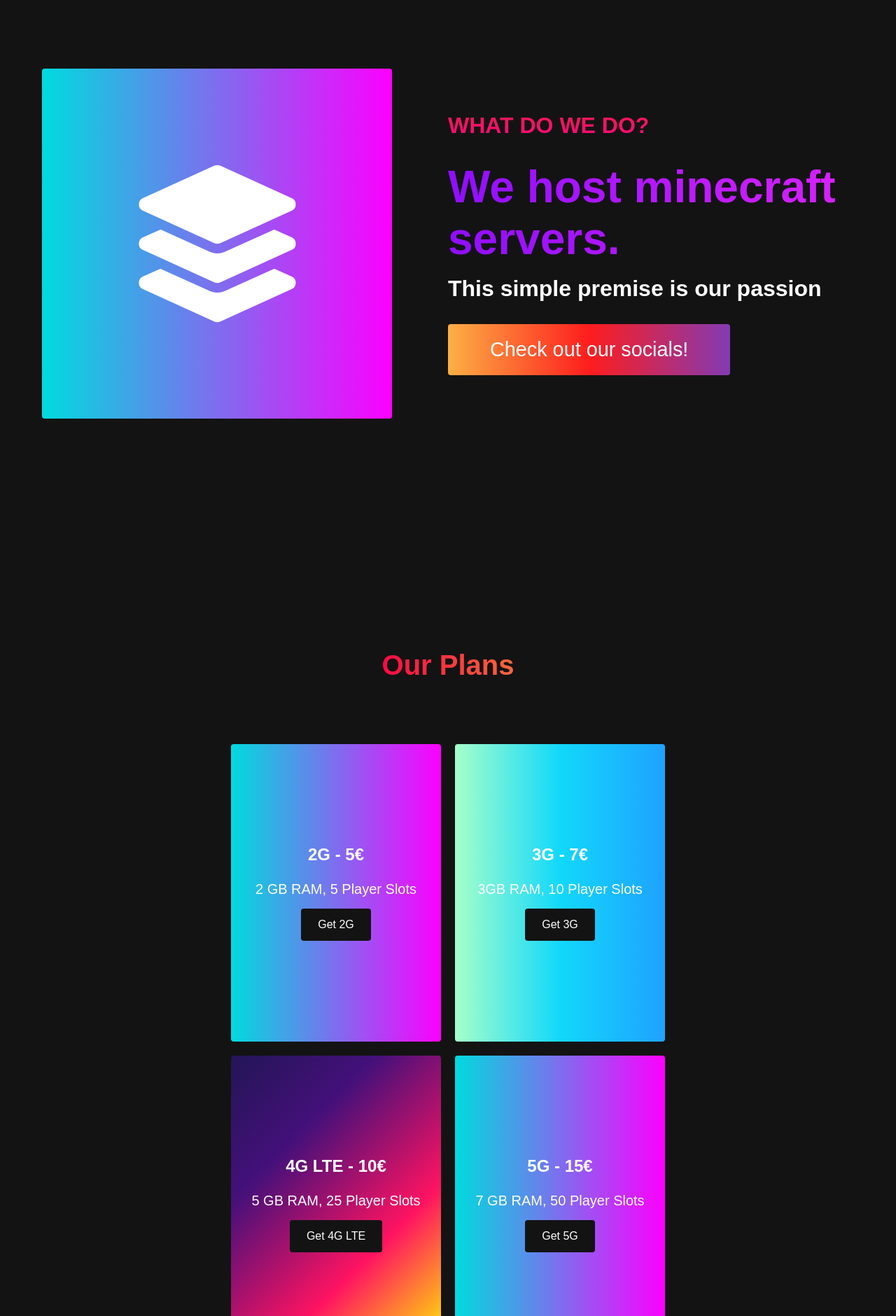
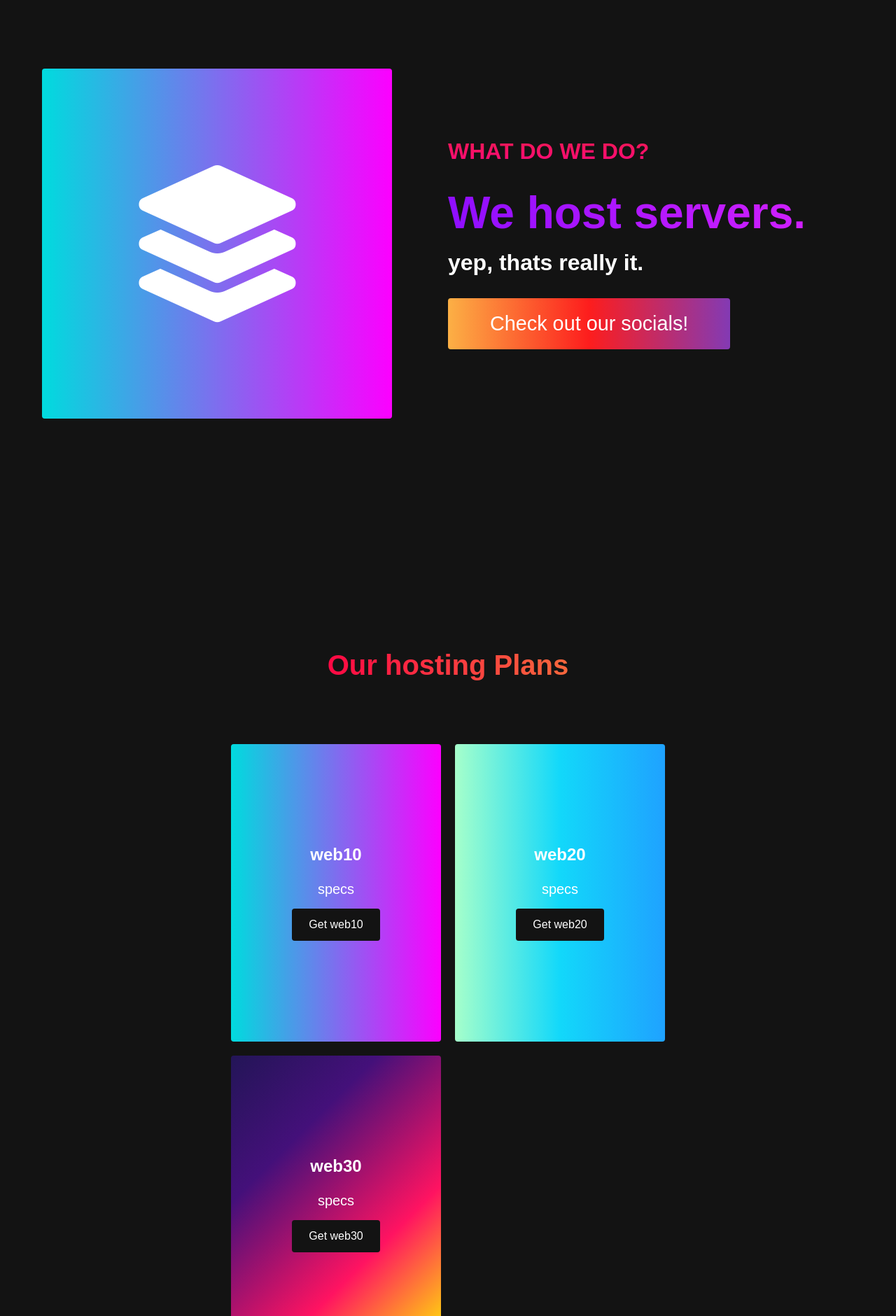
Before and after one commit to Sergey-Gruzdov/pyurhost.com, a PHP site: page / in a window 1280 px wide. Shown: the part 1040-2920 px from the top of the page at 70% size. Run offline with PHP 8.4, Linux system fonts and the light colour scheme; some libraries are stand-ins or nearby versions.

Commit message:
changed the sites main focus

```diff
--- a/index.html
+++ b/index.html
@@ -37,9 +37,6 @@
           <li class="navbar__btn">
             <a href="#sign-up" class="button" id="signup">SHOP</a>
           </li>
-          <li class="navbar__btn">
-            <a href="https://panel.pyurhost.com/index.php?r=site/login" class="button" id="panel">PANEL</a>
-          </li>
         </ul>
       </div>
     </nav>
@@ -47,8 +44,8 @@
     <!-- Hero Section -->
     <div class="hero" id="home">
       <div class="hero__container">
-        <h1 class="hero__heading">Choose your <span>way to play</span></h1>
-        <p class="hero__description">make the world your own</p>
+        <h1 class="hero__heading">Build <span>to your hearts content.</span></h1>
+        <p class="hero__description">truly make it your your own</p>
         <button class="main__btn"><a href="#about">Explore</a></button>
       </div>
     </div>
@@ -61,8 +58,8 @@
         </div>
         <div class="main__content">
           <h1>What do we do?</h1>
-          <h2>We host minecraft servers.</h2>
-          <p>This simple premise is our passion</p>
+          <h2>We host servers.</h2>
+          <p>yep, thats really it.</p>
           <button class="main__btn"><a href="#socials">Check out our socials!</a></button>
         </div>
       </div>
@@ -70,27 +67,22 @@
 
     <!-- Services Section -->
     <div class="services" id="services">
-      <h1>Our Plans</h1>
+      <h1>Our hosting Plans</h1>
       <div class="services__wrapper">
         <div class="services__card">
-          <h2>2G - 5€</h2>
-          <p>2 GB RAM, 5 Player Slots</p>
-          <div class="services__btn"><button onclick="window.location.href='https://shop.pyurhost.com';">Get 2G</button></div>
+          <h2>web10</h2>
+          <p>specs</p>
+          <div class="services__btn"><button onclick="window.location.href='https://shop.pyurhost.com';">Get web10</button></div>
         </div>
         <div class="services__card">
-          <h2>3G - 7€</h2>
-          <p>3GB RAM, 10 Player Slots</p>
-          <div class="services__btn"><button onclick="window.location.href='https://shop.pyurhost.com';">Get 3G</button></div>
+          <h2>web20</h2>
+          <p>specs</p>
+          <div class="services__btn"><button onclick="window.location.href='https://shop.pyurhost.com';">Get web20</button></div>
         </div>
         <div class="services__card">
-          <h2>4G LTE - 10€</h2>
-          <p>5 GB RAM, 25 Player Slots</p>
-          <div class="services__btn"><button onclick="window.location.href='https://shop.pyurhost.com';">Get 4G LTE</a></button></div>
-        </div>
-        <div class="services__card">
-          <h2>5G - 15€</h2>
-          <p>7 GB RAM, 50 Player Slots</p>
-          <div class="services__btn"><button onclick="window.location.href='https://shop.pyurhost.com';">Get 5G</a></button></div>
+          <h2>web30</h2>
+          <p>specs</p>
+          <div class="services__btn"><button onclick="window.location.href='https://shop.pyurhost.com';">Get web30</a></button></div>
         </div>
       </div>
     </div>
--- a/styles.css
+++ b/styles.css
@@ -496,7 +496,7 @@
 
 .services__wrapper {
   display: grid;
-  grid-template-columns: 1fr 1fr 1fr 1fr;
+  grid-template-columns: 1fr 1fr 1fr;
   grid-template-rows: 1fr;
 }
 
```
